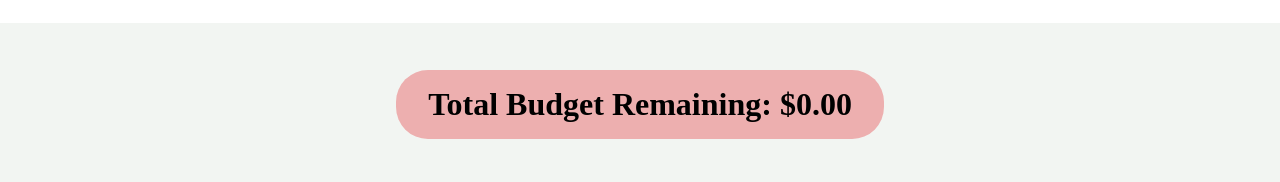
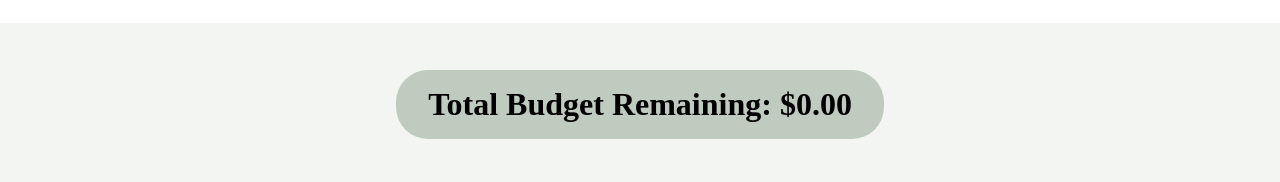
Before and after one commit to proto-zero/budget-calculator, a React (Create React App) app: page / in a window 1280 px wide. Shown: the part 222-404 px from the top of the page. Built offline with nearby package versions, Linux system fonts and the light colour scheme; no server answers; the database is empty.

Commit message:
adjust lowprice and highprice values to match dollars and decimals

```diff
--- a/src/components/Ex.js
+++ b/src/components/Ex.js
@@ -19,8 +19,8 @@ function Ex(props) {
             <h4>{props.name}</h4>
             <select onChange={priceHandler}>
                 <option value={0}>Price</option>
-                <option value={props.lowprice}>{props.formatter.format(props.lowprice / 100)}</option>
-                <option value={props.highprice}>{props.formatter.format(props.highprice / 100)}</option>
+                <option value={props.lowprice / 100}>{props.formatter.format(props.lowprice / 100)}</option>
+                <option value={props.highprice / 100}>{props.formatter.format(props.highprice / 100)}</option>
             </select>
         </div>
     );
--- a/src/components/outline.js
+++ b/src/components/outline.js
@@ -33,7 +33,7 @@ function Outline(props) {
     var formatter = props.formatter;                            // Formats numbers as currency
 
     // Adjusts the color of Total Budget Remaining depending on whether it is over or under budget
-    const budgetColor = totalBudgetRemaining > 0 ? 'under total-budget' : 'over total-budget';
+    const budgetColor = totalBudgetRemaining >= 0 ? 'under total-budget' : 'over total-budget';
 
     // JSX
     return (
```
